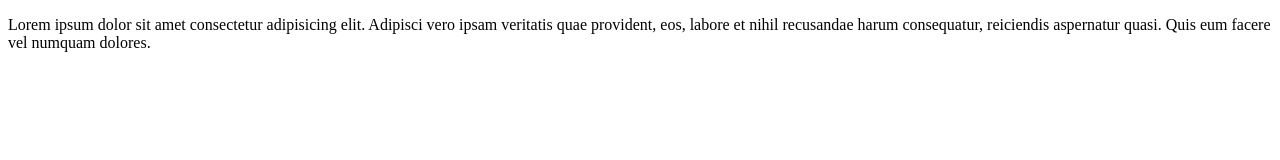
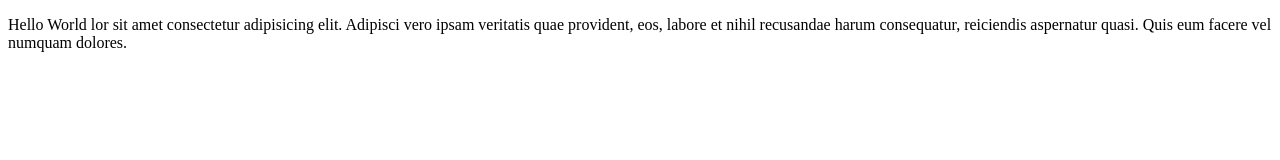
Before and after one commit to MD-00005/myrep.com, a plain HTML site: page index.html in a window 1280 px wide. Drawn offline with Linux system fonts and the light colour scheme.

Commit message:
update files

```diff
--- a/index.html
+++ b/index.html
@@ -6,6 +6,6 @@
     <title>Document</title>
 </head>
 <body>
-    <p>Lorem ipsum dolor sit amet consectetur adipisicing elit. Adipisci vero ipsam veritatis quae provident, eos, labore et nihil recusandae harum consequatur, reiciendis aspernatur quasi. Quis eum facere vel numquam dolores.</p>
+    <p> Hello World lor sit amet consectetur adipisicing elit. Adipisci vero ipsam veritatis quae provident, eos, labore et nihil recusandae harum consequatur, reiciendis aspernatur quasi. Quis eum facere vel numquam dolores.</p>
 </body>
 </html>
```
